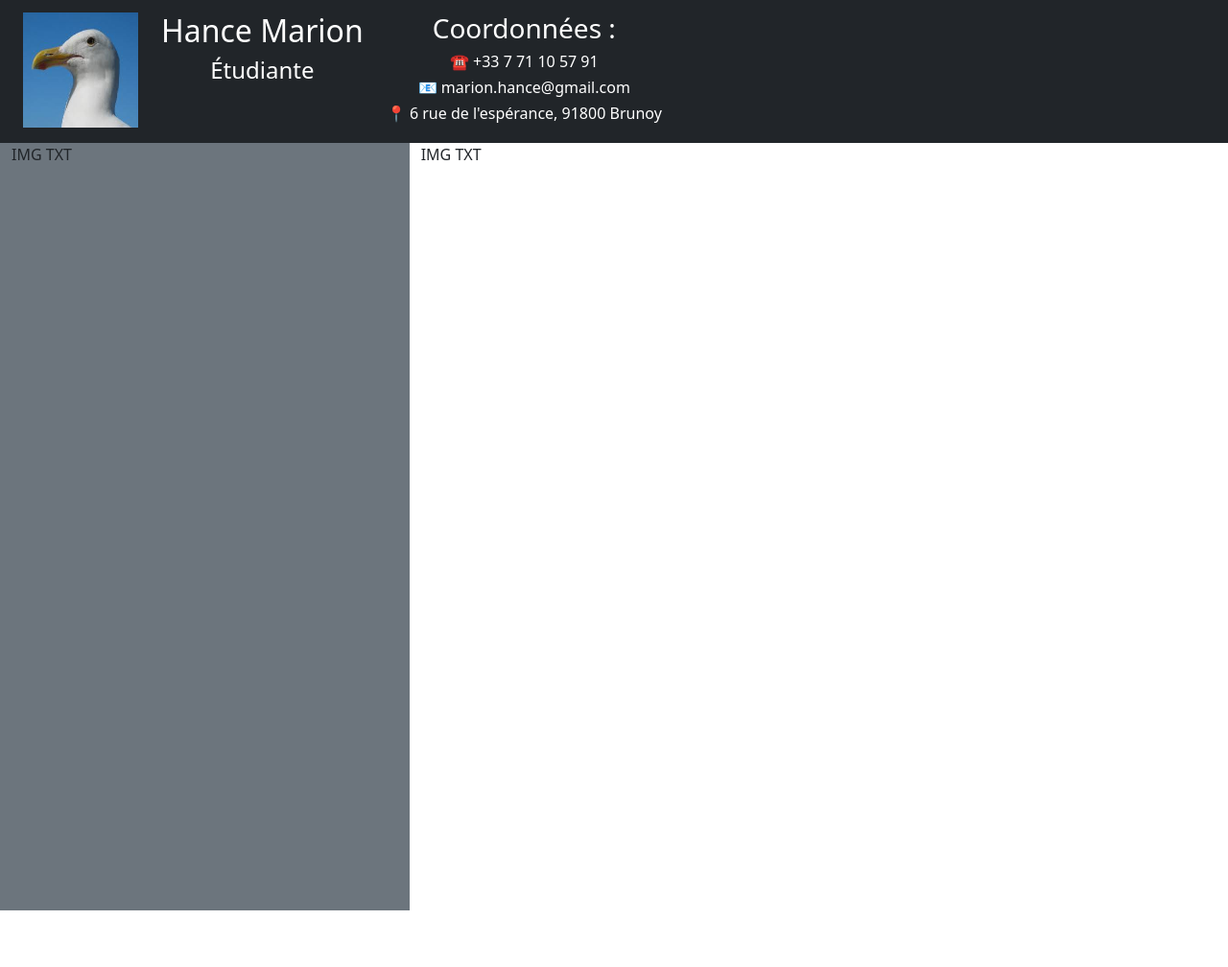
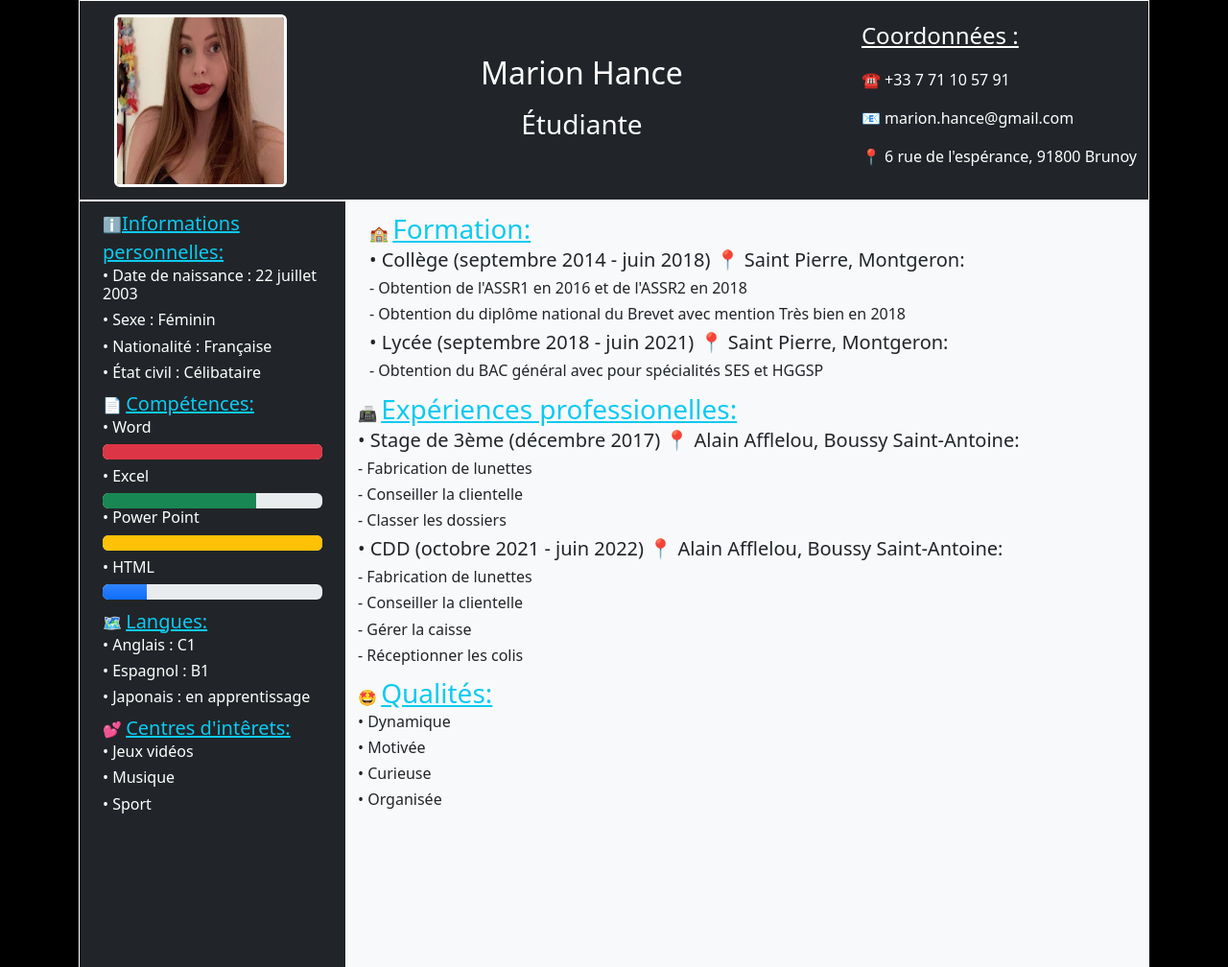
Before and after one commit to MarionHance/Projet-Portfolio-HTML, a plain HTML site: page index.html in a window 1280 px wide. Shown: the whole page at 96% size. Before the commit the page ends 949 px from the top, so only its background shows below. Drawn offline with nearby package versions, Linux system fonts and the light colour scheme.

Commit message:
resultat final

```diff
--- a/index.html
+++ b/index.html
@@ -1,76 +1,131 @@
-<html>
 <!DOCTYPE html>
 <html lang="en">
 <head>
-        <meta charset="UTF-8">
-        <meta http-equiv="X-UA-Compatible" content="IE=edge">
-        <meta name="viewport" content="width=device-width, initial-scale=1.0">
+  <meta charset="UTF-8" />
+  <meta http-equiv="X-UA-Compatible" content="IE=edge" />
+  <meta name="viewport" content="width=device-width, initial-scale=1.0" />
   <title>Portfolio Hance Marion</title>
   <!-- Ici on inclut Bootstrap à notre programme -->
-        <link href="https://cdn.jsdelivr.net/npm/bootstrap@5.2.2/dist/css/bootstrap.min.css"
-        rel="stylesheet"
-        integrity="sha384-Zenh87qX5JnK2Jl0vWa8Ck2rdkQ2Bzep5IDxbcnCeuOxjzrPF/et3URy9Bv1WTRi"
-        crossorigin="anonymous">
+  <link href="https://cdn.jsdelivr.net/npm/bootstrap@5.2.2/dist/css/bootstrap.min.css" rel="stylesheet"
+    integrity="sha384-Zenh87qX5JnK2Jl0vWa8Ck2rdkQ2Bzep5IDxbcnCeuOxjzrPF/et3URy9Bv1WTRi" crossorigin="anonymous" />
 </head>
-    <body>
+<body class="container bg-black">
   <!-- Ici on inclut Bootstrap à notre programme -->
-        <script
-        src="https://cdn.jsdelivr.net/npm/bootstrap@5.2.2/dist/js/bootstrap.bundle.min.js"
-        integrity="sha384-OERcA2EqjJCMA+/3y+gxIOqMEjwtxJY7qPCqsdltbNJuaOe923+mo//f6V8Qbsw3"
-        crossorigin="anonymous"></script>
-
-
-        <nav class="navbar bg-dark">
+  <script src="https://cdn.jsdelivr.net/npm/bootstrap@5.2.2/dist/js/bootstrap.bundle.min.js"
+    integrity="sha384-OERcA2EqjJCMA+/3y+gxIOqMEjwtxJY7qPCqsdltbNJuaOe923+mo//f6V8Qbsw3" crossorigin="anonymous">
+  </script>
+  <nav class="navbar navbar-expand-lg text-white bg-dark border border-1 border-white">
     <div class="container-fluid">
-            <a class="navbar-brand" href="#">
-          <div class="container text-center">
-            <div class="row">
-              <div class="col">
-                <img
-                src="image/oiseau.jpg"
-                alt="Logo"
-                width="120"
-                height="120"
-                class="d-inline-block align-text-top">
-
-              </div>
-              <div class="col order-5">
-              <div class="text-white"><h3>Coordonnées :</h3></div>
-              <div class="text-white"><h6>☎️ +33 7 71 10 57 91</h6></div>
-              <div class="text-white"><h6>📧 marion.hance@gmail.com</h6></div>
-              <div class="text-white"><h6>📍 6 rue de l'espérance, 91800 Brunoy</h6></div>
-              </div>
-              <div class="col order-1">
-              <div class="text-white"><h2>Hance Marion</h2></div>
-              <div class="text-white"><h4>Étudiante</h4></div>
-
+      <a class="navbar-brand ms-4" href="#">
+        <img src="image/marion_cv.jpg" alt="Logo" width="180" height="180"
+          class="d-inline-block align-text-top rounded border border-white border-3" /></a>
+      <button class="navbar-toggler" type="button" data-bs-toggle="collapse" data-bs-target="#navbarText"
+        aria-controls="navbarText" aria-expanded="false" aria-label="Toggle navigation">
+        <span class="navbar-toggler-icon"></span>
+      </button>
+      <div class="collapse navbar-collapse" id="navbarText">
+        <ul class="navbar-nav me-auto mb-2 mb-lg-0 mx-auto">
+          <li class="nav-item text-center">
+            <a class="nav-link text-white fs-2" aria-current="page" href="#">Marion Hance</a>
+            <p class="fs-3">Étudiante</p>
+          </li>
+        </ul>
+        <div class="navbar-text text-white">
+          <p class="fs-4 text-decoration-underline">Coordonnées :</p>
+          <p class="fs-6">☎️ +33 7 71 10 57 91</p>
+          <p class="fs-6">📧 marion.hance@gmail.com</p>
+          <p class="fs-6">📍 6 rue de l'espérance, 91800 Brunoy</p>
         </div>
       </div>
     </div>
-
-
-
-       </a>
+  </nav>
+  <div class="row m-0">
+    <div class="col-3 bg-dark text-white vh-100 border border-1 border-white">
+      <div class="container">
+        <div class="mt-2 mb-2">
+          ℹ️<span class="fs-5 text-decoration-underline text-info">Informations personnelles:</span>
+          <h6> • Date de naissance : 22 juillet 2003</h6>
+          <h6> • Sexe : Féminin</h6>
+          <h6> • Nationalité : Française</h6>
+          <h6> • État civil : Célibataire</h6>
         </div>
-       </nav>
-
-       <div class="row m-0">
-          <div class="col-4 bg-secondary vh-100">
-            IMG
-            TXT
-          </div>
-          <div class="col-8">
-            IMG
-            TXT
+        <div class="mt-2 mb-2">
+          <div class="mb-2">
+            📄 <span class="fs-5 text-decoration-underline text-info">Compétences:</span>
+            <h6>• Word</h6>
+            <div class="progress">
+              <div class="progress-bar bg-danger" role="progressbar" aria-label="Danger example" style="width: 100%"
+                aria-valuenow="100" aria-valuemin="0" aria-valuemax="100"></div>
             </div>
           </div>
-
-
-
-
-
-
-
+          <div>
+            <h6>• Excel</h6>
+            <div class="progress">
+              <div class="progress-bar bg-success" role="progressbar" aria-label="Progress example" style="width: 70%"
+                aria-valuenow="70" aria-valuemin="0" aria-valuemax="100"></div>
+            </div>
+          </div>
+          <div>
+            <h6>• Power Point</h6>
+            <div class="progress">
+              <div class="progress-bar bg-warning" role="progressbar" aria-label="Danger example" style="width: 100%"
+                aria-valuenow="100" aria-valuemin="0" aria-valuemax="100"></div>
+            </div>
+          </div>
+        </div>
+        <h6>• HTML</h6>
+        <div class="progress">
+          <div class="progress-bar bg-gradient" role="progressbar" aria-label="Danger example" style="width: 20%"
+            aria-valuenow="20" aria-valuemin="0" aria-valuemax="100"></div>
+        </div>
+        <div class="mt-2 mb-2">
+          <div class="mb-2">
+            🗺️ <span class="fs-5 text-decoration-underline text-info">Langues:</span>
+            <h6>• Anglais : C1</h6>
+            <h6>• Espagnol : B1</h6>
+            <h6>• Japonais : en apprentissage</h6>
+          </div>
+        </div>
+        <div class="mt-2 mb-2">
+          <div class="mb-2">
+            💕 <span class="fs-5 text-decoration-underline text-info">Centres d'intêrets:</span>
+            <h6>• Jeux vidéos</h6>
+            <h6>• Musique</h6>
+            <h6>• Sport</h6>
+          </div>
+        </div>
+      </div>
+    </div>
+    <div class="col-9 bg-light">
+      <div class="container">
+        <div class="mt-2 mb-2">
+          🏫 <span class="fs-3 text-decoration-underline text-info">Formation:</span>
+          <h5> • Collège (septembre 2014 - juin 2018) 📍 Saint Pierre, Montgeron:</h5>
+          <h6> - Obtention de l'ASSR1 en 2016 et de l'ASSR2 en 2018</h6>
+          <h6> - Obtention du diplôme national du Brevet avec mention Très bien en 2018</h6>
+          <h5> • Lycée (septembre 2018 - juin 2021) 📍 Saint Pierre, Montgeron:</h5>
+          <h6> - Obtention du BAC général avec pour spécialités SES et HGGSP</h6>
+        </div>
+      </div>
+      <div class="mt-2 mb-2">
+        📠 <span class="fs-3 text-decoration-underline text-info">Expériences professionelles:</span>
+        <h5>• Stage de 3ème (décembre 2017) 📍 Alain Afflelou, Boussy Saint-Antoine:</h5>
+        <h6> - Fabrication de lunettes</h6>
+        <h6> - Conseiller la clientelle</h6>
+        <h6> - Classer les dossiers</h6>
+        <h5>• CDD (octobre 2021 - juin 2022) 📍 Alain Afflelou, Boussy Saint-Antoine:</h5>
+        <h6> - Fabrication de lunettes</h6>
+        <h6> - Conseiller la clientelle</h6>
+        <h6> - Gérer la caisse</h6>
+        <h6> - Réceptionner les colis</h6>
+      </div>
+      <div class="mt-2 mb-2">
+        🤩 <span class="fs-3 text-decoration-underline text-info">Qualités:</span>
+        <h6>• Dynamique</h6>
+        <h6>• Motivée</h6>
+        <h6>• Curieuse</h6>
+        <h6>• Organisée</h6>
+      </div>
+    </div>
 </body>
 </html>
-</html>
```
Also changed, not shown: image/marion_cv.jpg (added), image/oiseau.jpg (deleted). Lines whose indentation alone changed are shown as unchanged.
